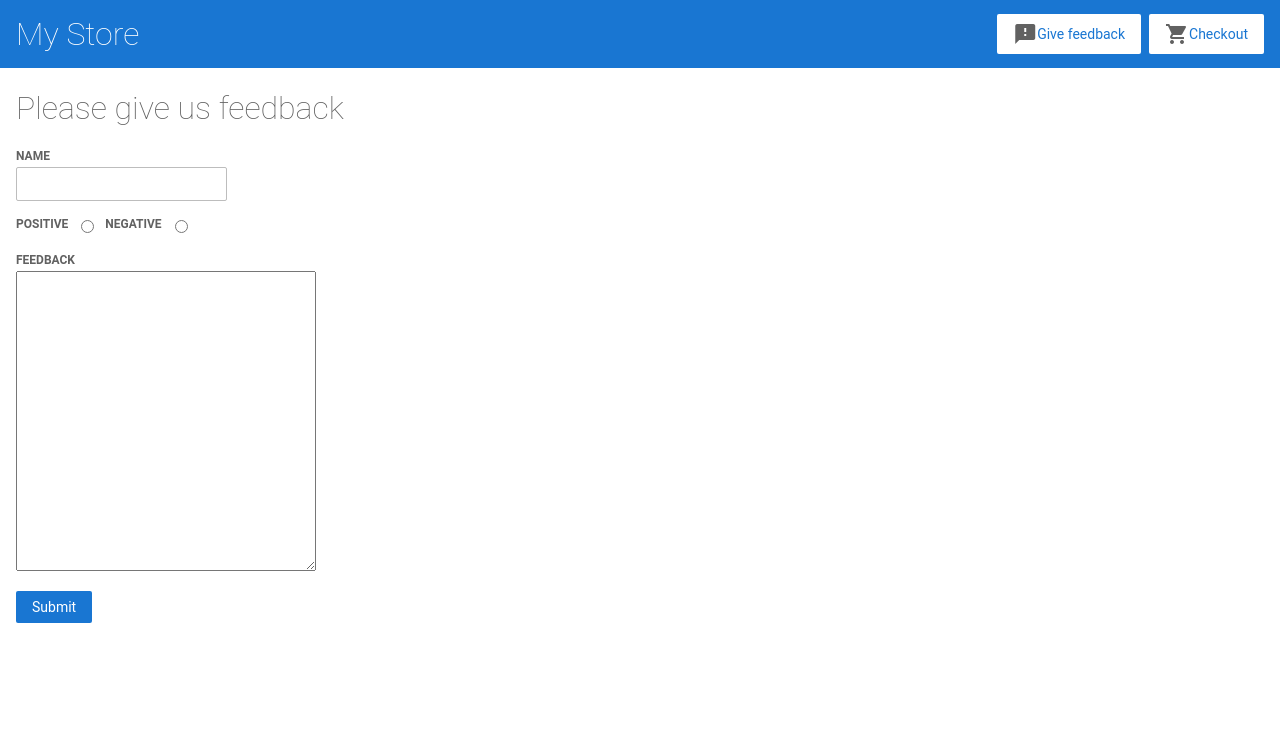
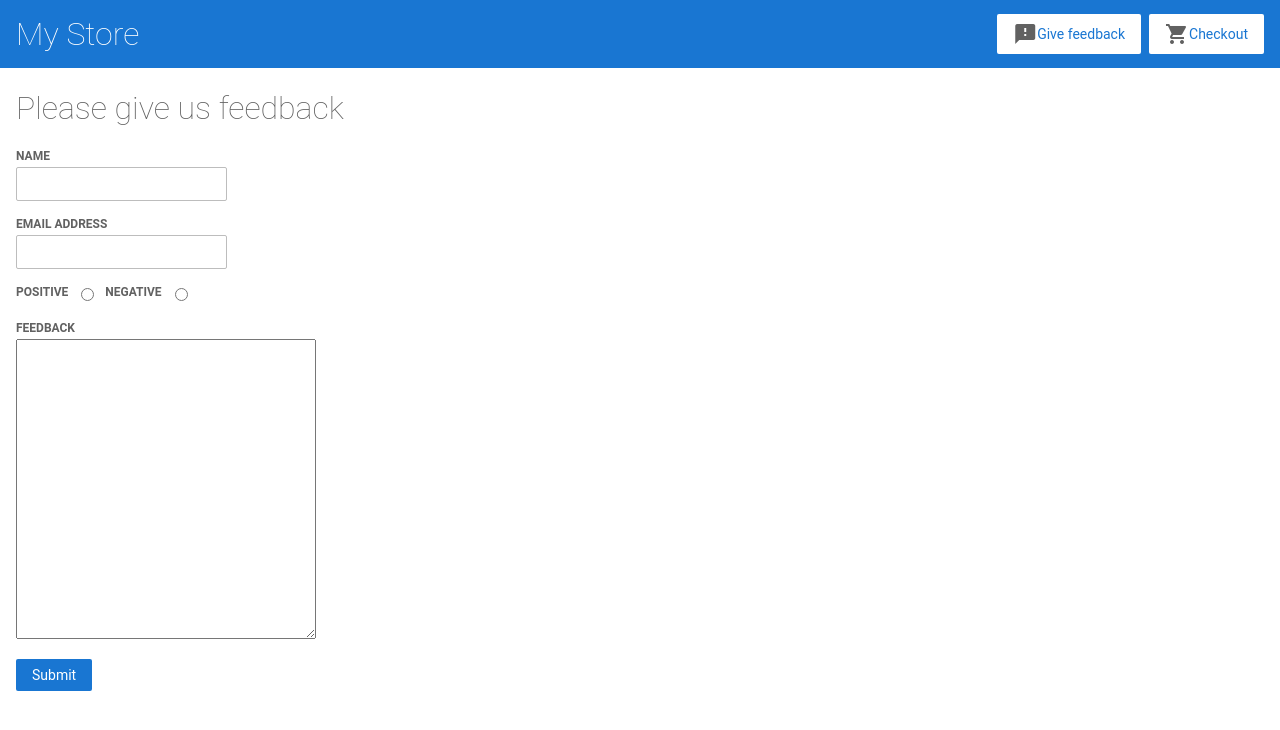
Before and after one commit to RabbitLuke/git-demo, an Angular app: page /feedback in a window 1280 px wide. Shown: the top 730 px of the page. Built offline with nearby package versions, Linux system fonts and the light colour scheme.

Commit message:
Added new input field
Added an input field to the feedback page so users can add their email addresses

```diff
--- a/src/app/feedback/feedback.component.html
+++ b/src/app/feedback/feedback.component.html
@@ -3,6 +3,11 @@
     <div>
       <label for="name">Name</label>
       <input id="name" type="text" formControlName="name">
+    </div>
+
+    <div>
+      <label for="email">Email Address</label>
+      <input id="email" type="text" formControlName="name">
     </div>
 
     <div class="flex">
@@ -20,6 +25,8 @@
       <label for="feedback">Feedback</label>
       <textarea id="feedback" formControlName="feedback" class="large-text-area"></textarea>
     </div>
+
+
 
     <button class="button" type="submit" (click)="onSubmit()">Submit</button>
 </form>
```
